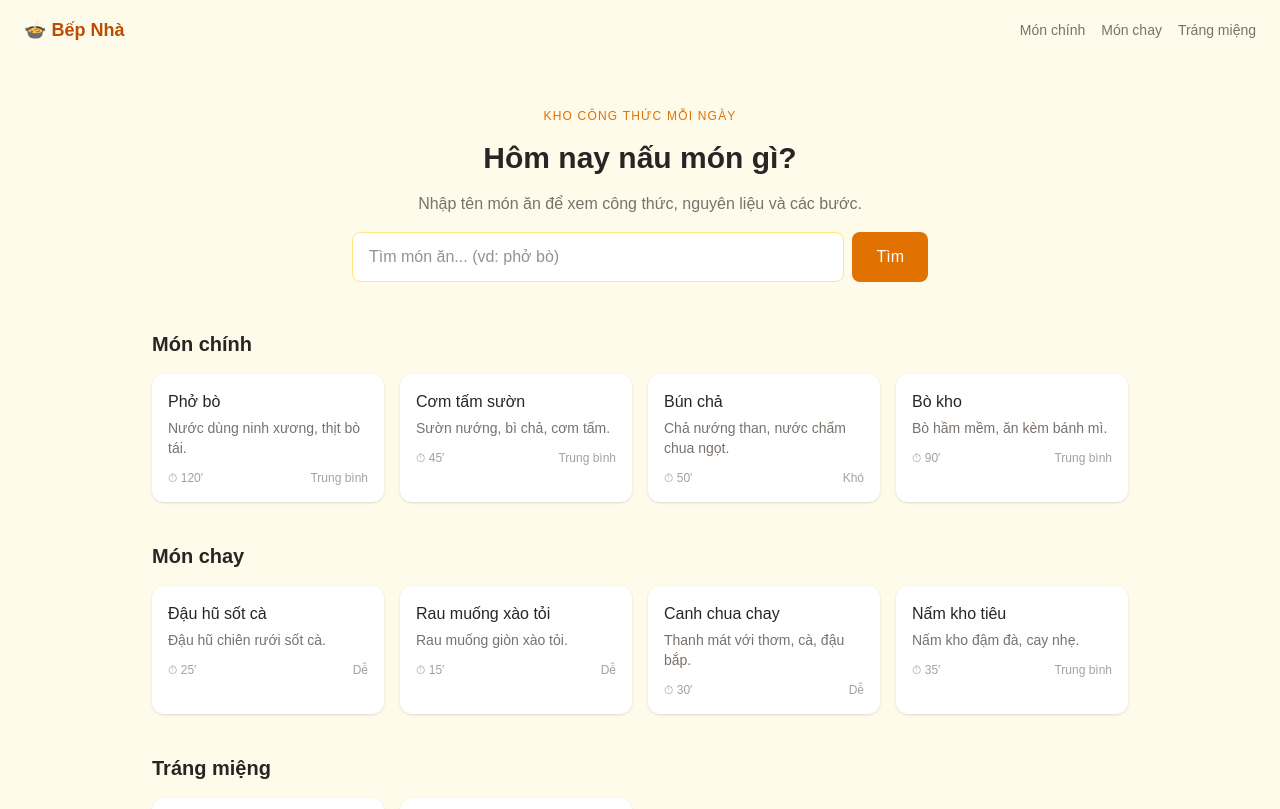
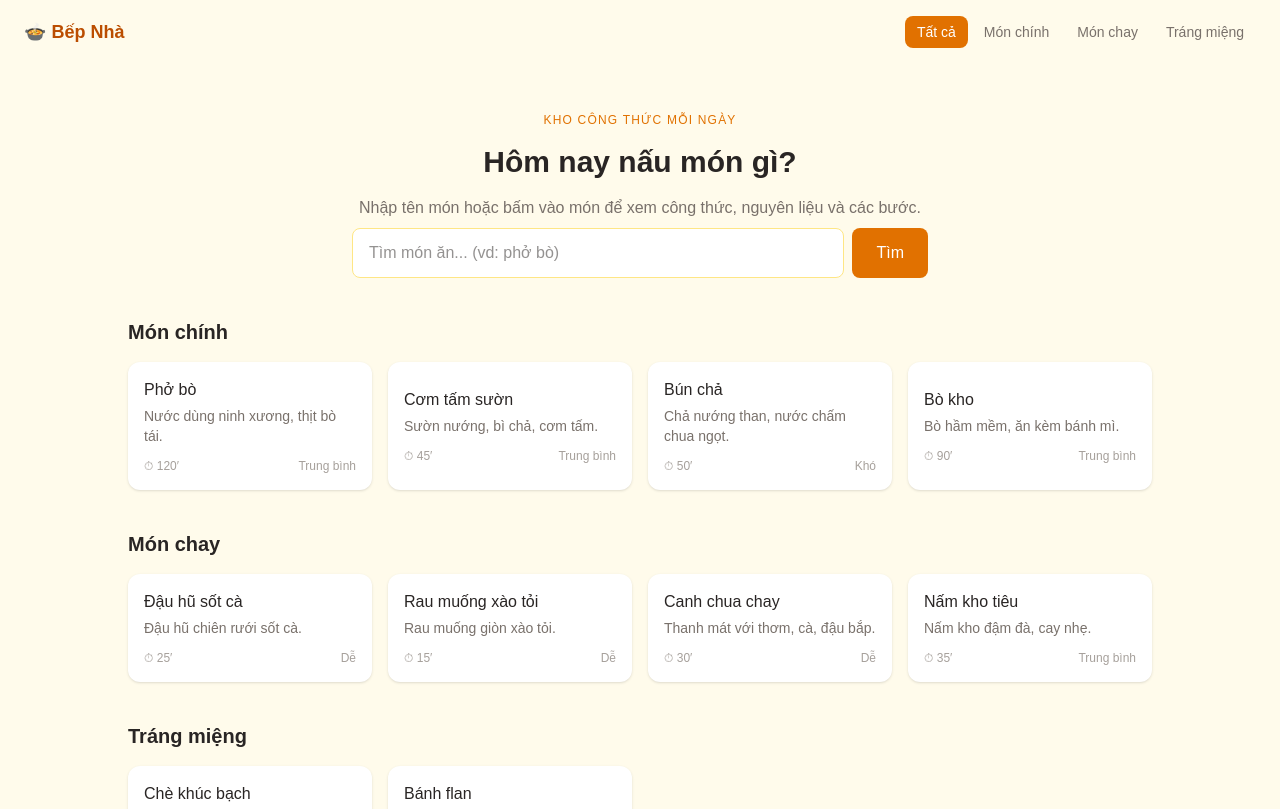
Before and after one commit to PhanTruc234/Recipe_Security, a Next.js app in the folder frontend/: page / in a window 1280 px wide. Shown: the top 809 px of the page. Built offline with nearby package versions, Linux system fonts and the light colour scheme.

Commit message:
feat(frontend): clickable recipe cards with detail modal and category filter

```diff
--- a/frontend/src/app/page.tsx
+++ b/frontend/src/app/page.tsx
@@ -1,3 +1,4 @@
+import Link from "next/link";
 import { RecipeSearch } from "@/features/recipe/components/RecipeSearch";
 
 const CATEGORIES: Record<string, { name: string; desc: string; time: number; level: string }[]> = {
@@ -19,41 +20,38 @@ const CATEGORIES: Record<string, { name: string; desc: string; time: number; lev
   ],
 };
 
-export default function CoverPage() {
+export default async function CoverPage({
+  searchParams,
+}: {
+  searchParams: Promise<{ cat?: string }>;
+}) {
+  const { cat } = await searchParams;
+  const activeCat = cat && cat in CATEGORIES ? cat : null;
+
+  const tabClass = (active: boolean) =>
+    `rounded-lg px-3 py-1.5 transition ${active ? 'bg-amber-600 text-white' : 'text-stone-500 hover:bg-amber-100'}`;
+
   return (
-    <div className="min-h-full bg-amber-50 text-stone-800">
+    <div className="min-h-screen bg-amber-50 text-stone-800">
       <nav className="flex items-center justify-between px-6 py-4">
         <span className="text-lg font-bold text-amber-700">🍲 Bếp Nhà</span>
-        <div className="flex gap-4 text-sm text-stone-500">
-          {Object.keys(CATEGORIES).map((t) => <span key={t}>{t}</span>)}
+        <div className="flex gap-1 text-sm">
+          <Link href="/" className={tabClass(activeCat === null)}>Tất cả</Link>
+          {Object.keys(CATEGORIES).map((t) => (
+            <Link key={t} href={`/?cat=${encodeURIComponent(t)}`} className={tabClass(activeCat === t)}>
+              {t}
+            </Link>
+          ))}
         </div>
       </nav>
 
-      <header className="flex flex-col items-center gap-4 px-6 py-12 text-center">
+      <header className="flex flex-col items-center gap-4 px-6 pt-12 pb-2 text-center">
         <p className="text-xs uppercase tracking-widest text-amber-600">Kho công thức mỗi ngày</p>
         <h1 className="text-3xl font-bold">Hôm nay nấu món gì?</h1>
-        <p className="text-stone-500">Nhập tên món ăn để xem công thức, nguyên liệu và các bước.</p>
-        <RecipeSearch />
+        <p className="text-stone-500">Nhập tên món hoặc bấm vào món để xem công thức, nguyên liệu và các bước.</p>
       </header>
 
-      <main className="mx-auto max-w-5xl px-6 pb-16">
-        {Object.entries(CATEGORIES).map(([cat, items]) => (
-          <section key={cat} className="mb-10">
-            <h2 className="mb-4 text-xl font-semibold">{cat}</h2>
-            <div className="grid gap-4 sm:grid-cols-2 lg:grid-cols-4">
-              {items.map((r) => (
-                <article key={r.name} className="rounded-xl bg-white p-4 shadow-sm">
-                  <h3 className="font-medium">{r.name}</h3>
-                  <p className="mt-1 text-sm text-stone-500">{r.desc}</p>
-                  <div className="mt-3 flex justify-between text-xs text-stone-400">
-                    <span>⏱ {r.time}′</span><span>{r.level}</span>
-                  </div>
-                </article>
-              ))}
-            </div>
-          </section>
-        ))}
-      </main>
+      <RecipeSearch categories={CATEGORIES} activeCategory={activeCat} />
 
       <footer className="border-t border-amber-100 py-6 text-center text-sm text-stone-400">
         Bếp Nhà · Công thức nấu ăn Việt
--- a/frontend/src/components/recipe/RecipeSearch.tsx
+++ /dev/null
@@ -1,93 +0,0 @@
-'use client';
-
-import { useState } from 'react';
-import { useRouter } from 'next/navigation';
-import { useMutation } from '@tanstack/react-query';
-import type { Recipe } from '@/types';
-import { recipeApi } from '@/features/recipe/api/recipe.api';
-
-export function RecipeSearch() {
-    const [query, setQuery] = useState('');
-    const [recipe, setRecipe] = useState<Recipe | null>(null);
-    const [message, setMessage] = useState('');
-    const router = useRouter();
-
-    const search = useMutation({
-        mutationFn: (q: string) => recipeApi.search(q),
-        onSuccess: (res) => {
-            if (res.status === 429) {
-                return setMessage('Bạn tìm hơi nhanh, thử lại sau ít phút.');
-            }
-            if (!res.ok || !res.data) {
-                return setMessage('Không tìm thấy món phù hợp.');
-            }
-            const data = res.data;
-            if (data.unlocked === 'real') {
-                return void router.push('/login');
-            }
-            if (data.unlocked === 'fake') {
-                return void router.push('/fake');
-            }
-            if (data.notFound || !data.recipe) {
-                setRecipe(null);
-                return setMessage(`Không tìm thấy món "${query}". Thử: phở, bún, chè...`);
-            }
-            setRecipe(data.recipe);
-            setMessage('');
-        },
-    });
-
-    function onSubmit(e: React.FormEvent) {
-        e.preventDefault();
-        const q = query.trim();
-        if (!q) return;
-        setMessage('');
-        search.mutate(q);
-    }
-
-    return (
-        <div className="w-full max-w-xl">
-            <form onSubmit={onSubmit} className="flex gap-2">
-                <input
-                    value={query}
-                    onChange={(e) => setQuery(e.target.value)}
-                    placeholder="Tìm món ăn... (vd: phở bò)"
-                    autoComplete="off"
-                    className="flex-1 rounded-lg border border-amber-200 bg-white px-4 py-3 outline-none focus:border-amber-500"
-                />
-                <button
-                    type="submit"
-                    disabled={search.isPending}
-                    className="rounded-lg bg-amber-600 px-6 py-3 font-medium text-white disabled:opacity-60"
-                >
-                    {search.isPending ? 'Đang tìm...' : 'Tìm'}
-                </button>
-            </form>
-            {message && <p className="mt-3 text-sm text-red-600">{message}</p>}
-
-            {recipe && (
-                <section className="mt-6 rounded-xl bg-white p-5 text-left shadow-sm">
-                    <p className="text-xs uppercase tracking-wide text-amber-600">{recipe.cuisine}</p>
-                    <h2 className="text-xl font-semibold">{recipe.name}</h2>
-                    <div className="mt-1 flex gap-4 text-sm text-stone-500">
-                        <span>{recipe.timeMinutes} phút</span><span>{recipe.servings} người</span><span>{recipe.level}</span>
-                    </div>
-                    <div className="mt-4 grid gap-6 sm:grid-cols-2">
-                        <div>
-                            <h3 className="font-medium">Nguyên liệu</h3>
-                            <ul className="mt-1 list-disc pl-5 text-sm text-stone-700">
-                                {recipe.ingredients.map((i, k) => <li key={k}>{i}</li>)}
-                            </ul>
-                        </div>
-                        <div>
-                            <h3 className="font-medium">Các bước</h3>
-                            <ol className="mt-1 list-decimal pl-5 text-sm text-stone-700">
-                                {recipe.steps.map((s, k) => <li key={k}>{s}</li>)}
-                            </ol>
-                        </div>
-                    </div>
-                </section>
-            )}
-        </div>
-    );
-}
--- a/frontend/src/features/recipe/components/RecipeSearch.tsx
+++ b/frontend/src/features/recipe/components/RecipeSearch.tsx
@@ -6,7 +6,15 @@ import { useMutation } from '@tanstack/react-query';
 import type { Recipe } from '@/types';
 import { recipeApi } from '../api/recipe.api';
 
-export function RecipeSearch() {
+type Dish = { name: string; desc: string; time: number; level: string };
+
+export function RecipeSearch({
+    categories,
+    activeCategory,
+}: {
+    categories?: Record<string, Dish[]>;
+    activeCategory?: string | null;
+}) {
     const [query, setQuery] = useState('');
     const [recipe, setRecipe] = useState<Recipe | null>(null);
     const [message, setMessage] = useState('');
@@ -15,22 +23,14 @@ export function RecipeSearch() {
     const search = useMutation({
         mutationFn: (q: string) => recipeApi.search(q),
         onSuccess: (res) => {
-            if (res.status === 429) {
-                return setMessage('Bạn tìm hơi nhanh, thử lại sau ít phút.');
-            }
-            if (!res.ok || !res.data) {
-                return setMessage('Không tìm thấy món phù hợp.');
-            }
+            if (res.status === 429) return setMessage('Bạn tìm hơi nhanh, thử lại sau ít phút.');
+            if (!res.ok || !res.data) return setMessage('Không tìm thấy món phù hợp.');
             const data = res.data;
-            if (data.unlocked === 'real') {
-                return void router.push('/login');
-            }
-            if (data.unlocked === 'fake') {
-                return void router.push('/fake');
-            }
+            if (data.unlocked === 'real') return void router.push('/login');
+            if (data.unlocked === 'fake') return void router.push('/fake');
             if (data.notFound || !data.recipe) {
                 setRecipe(null);
-                return setMessage(`Không tìm thấy món "${query}". Thử: phở, bún, chè...`);
+                return setMessage('Không tìm thấy món phù hợp. Thử: phở, bún, chè...');
             }
             setRecipe(data.recipe);
             setMessage('');
@@ -45,15 +45,20 @@ export function RecipeSearch() {
         search.mutate(q);
     }
 
+    const openDish = (name: string) => {
+        setMessage('');
+        search.mutate(name);
+    };
+
     return (
-        <div className="w-full max-w-xl">
-            <form onSubmit={onSubmit} className="flex gap-2">
+        <div className="w-full px-6 pb-16">
+            <form onSubmit={onSubmit} className="mx-auto flex w-full max-w-xl gap-2">
                 <input
                     value={query}
                     onChange={(e) => setQuery(e.target.value)}
                     placeholder="Tìm món ăn... (vd: phở bò)"
                     autoComplete="off"
-                    className="flex-1 rounded-lg border border-amber-200 bg-white px-4 py-3 outline-none focus:border-amber-500"
+                    className="flex-1 rounded-lg border border-amber-200 bg-white px-4 py-3 text-stone-800 outline-none focus:border-amber-500"
                 />
                 <button
                     type="submit"
@@ -63,30 +68,87 @@ export function RecipeSearch() {
                     {search.isPending ? 'Đang tìm...' : 'Tìm'}
                 </button>
             </form>
-            {message && <p className="mt-3 text-sm text-red-600">{message}</p>}
+            {message && (
+                <p className="mx-auto mt-3 max-w-xl text-center text-sm text-red-600">{message}</p>
+            )}
+
+            {categories && (
+                <div className="mx-auto mt-10 max-w-5xl text-left">
+                    {Object.entries(categories)
+                        .filter(([cat]) => !activeCategory || cat === activeCategory)
+                        .map(([cat, items]) => (
+                        <section key={cat} className="mb-10">
+                            <h2 className="mb-4 text-xl font-semibold text-stone-800">{cat}</h2>
+                            <div className="grid gap-4 sm:grid-cols-2 lg:grid-cols-4">
+                                {items.map((r) => (
+                                    <button
+                                        key={r.name}
+                                        type="button"
+                                        onClick={() => openDish(r.name)}
+                                        className="rounded-xl bg-white p-4 text-left shadow-sm transition hover:shadow-md hover:ring-2 hover:ring-amber-300 focus:outline-none focus:ring-2 focus:ring-amber-500"
+                                    >
+                                        <h3 className="font-medium text-stone-800">{r.name}</h3>
+                                        <p className="mt-1 text-sm text-stone-500">{r.desc}</p>
+                                        <div className="mt-3 flex justify-between text-xs text-stone-400">
+                                            <span>⏱ {r.time}′</span>
+                                            <span>{r.level}</span>
+                                        </div>
+                                    </button>
+                                ))}
+                            </div>
+                        </section>
+                    ))}
+                </div>
+            )}
 
             {recipe && (
-                <section className="mt-6 rounded-xl bg-white p-5 text-left shadow-sm">
+                <div
+                    className="fixed inset-0 z-50 flex items-start justify-center overflow-y-auto bg-black/40 p-4"
+                    onClick={() => setRecipe(null)}
+                >
+                    <section
+                        className="mt-16 w-full max-w-lg rounded-2xl bg-white p-6 text-left text-stone-800 shadow-xl"
+                        onClick={(e) => e.stopPropagation()}
+                    >
+                        <div className="flex items-start justify-between">
+                            <div>
                                 <p className="text-xs uppercase tracking-wide text-amber-600">{recipe.cuisine}</p>
                                 <h2 className="text-xl font-semibold">{recipe.name}</h2>
+                            </div>
+                            <button
+                                type="button"
+                                onClick={() => setRecipe(null)}
+                                aria-label="Đóng"
+                                className="rounded-lg px-2 py-1 text-stone-400 hover:bg-stone-100 hover:text-stone-600"
+                            >
+                                ✕
+                            </button>
+                        </div>
                         <div className="mt-1 flex gap-4 text-sm text-stone-500">
-                        <span>{recipe.timeMinutes} phút</span><span>{recipe.servings} người</span><span>{recipe.level}</span>
+                            <span>{recipe.timeMinutes} phút</span>
+                            <span>{recipe.servings} người</span>
+                            <span>{recipe.level}</span>
                         </div>
                         <div className="mt-4 grid gap-6 sm:grid-cols-2">
                             <div>
                                 <h3 className="font-medium">Nguyên liệu</h3>
                                 <ul className="mt-1 list-disc pl-5 text-sm text-stone-700">
-                                {recipe.ingredients.map((i, k) => <li key={k}>{i}</li>)}
+                                    {recipe.ingredients.map((i, k) => (
+                                        <li key={k}>{i}</li>
+                                    ))}
                                 </ul>
                             </div>
                             <div>
                                 <h3 className="font-medium">Các bước</h3>
                                 <ol className="mt-1 list-decimal pl-5 text-sm text-stone-700">
-                                {recipe.steps.map((s, k) => <li key={k}>{s}</li>)}
+                                    {recipe.steps.map((s, k) => (
+                                        <li key={k}>{s}</li>
+                                    ))}
                                 </ol>
                             </div>
                         </div>
                     </section>
+                </div>
             )}
         </div>
     );
```
Lines whose indentation alone changed are shown as unchanged.
